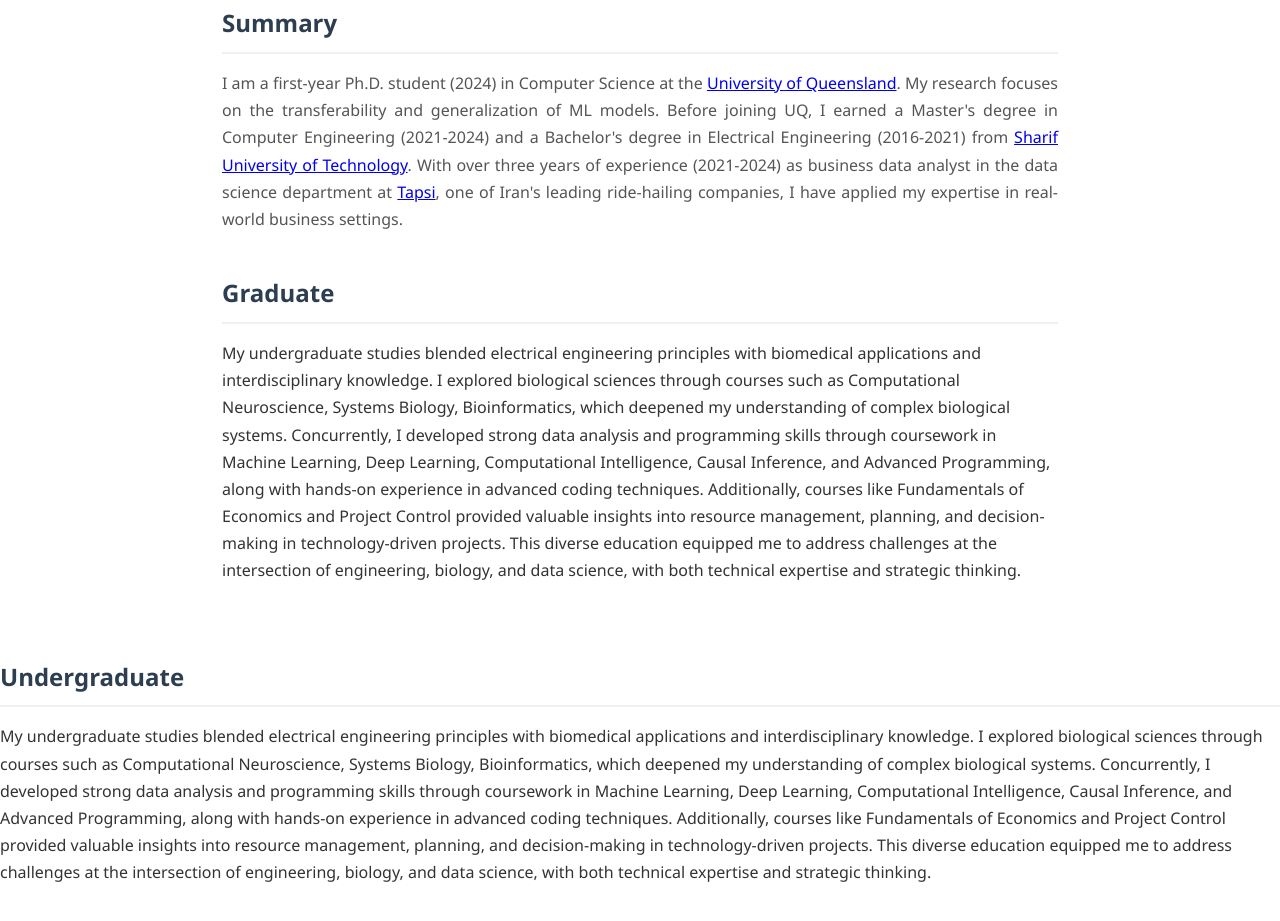
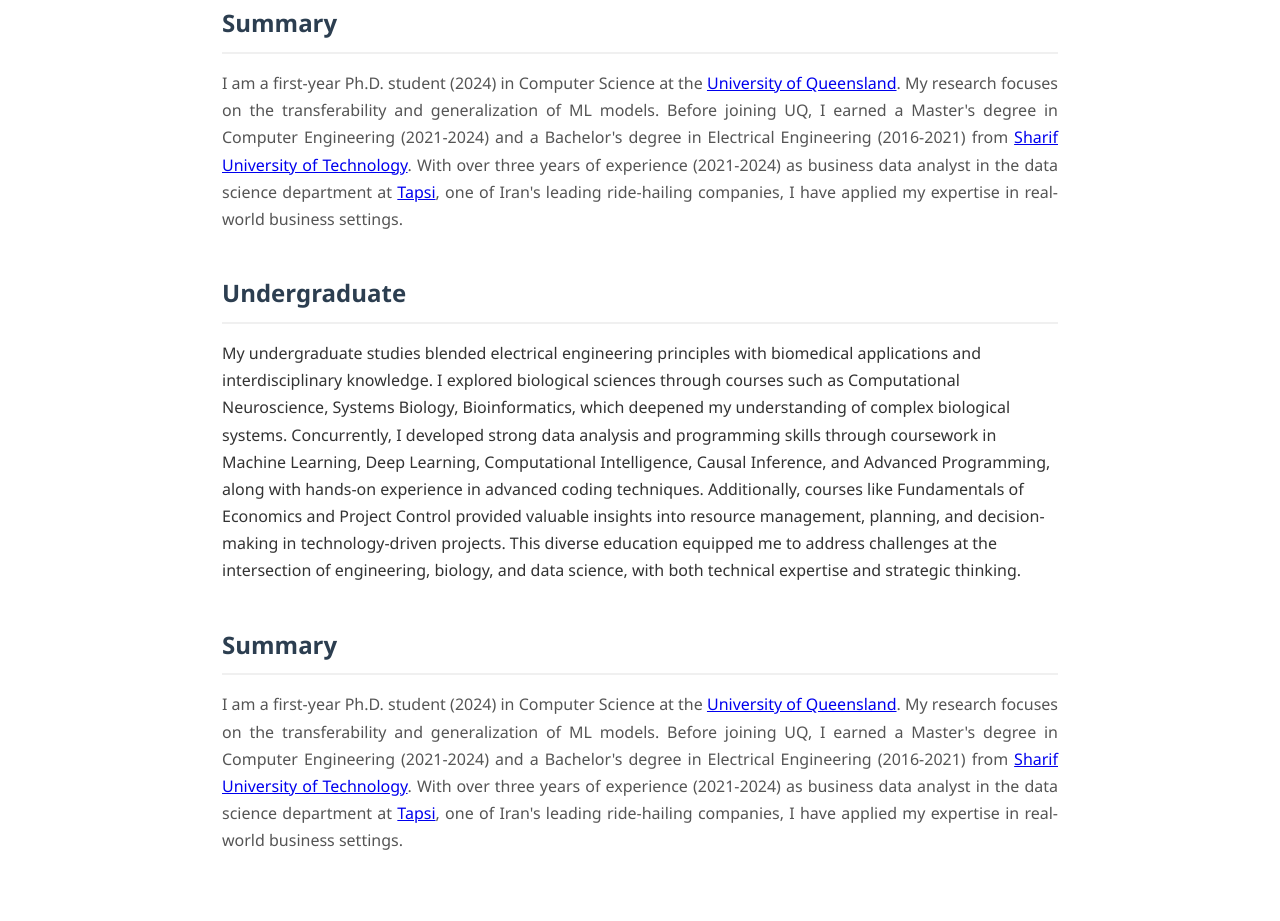
Before and after one commit to alizkzm/alizkzm.github.io, a plain HTML site: page index.html in a window 1280 px wide. Shown: the part 595-1516 px from the top of the page. Drawn offline with Linux system fonts and the light colour scheme.

Commit message:
Update index.html

```diff
--- a/index.html
+++ b/index.html
@@ -158,22 +158,22 @@
 </section>
 
 <section class="section">
-<h2>Graduate</h2>
-<ul class="Under-Graduate">
-<p>My undergraduate studies blended electrical engineering principles with biomedical applications and interdisciplinary knowledge. I explored biological sciences through courses such as Computational Neuroscience, Systems Biology, Bioinformatics, which deepened my understanding of complex biological systems. Concurrently, I developed strong data analysis and programming skills through coursework in Machine Learning, Deep Learning, Computational Intelligence, Causal Inference, and Advanced Programming, along with hands-on experience in advanced coding techniques. Additionally, courses like Fundamentals of Economics and Project Control provided valuable insights into resource management, planning, and decision-making in technology-driven projects. This diverse education equipped me to address challenges at the intersection of engineering, biology, and data science, with both technical expertise and strategic thinking.
+<h2>Undergraduate</h2>
+<div class="Undergraduate">
+<p> My undergraduate studies blended electrical engineering principles with biomedical applications and interdisciplinary knowledge. I explored biological sciences through courses such as Computational Neuroscience, Systems Biology, Bioinformatics, which deepened my understanding of complex biological systems. Concurrently, I developed strong data analysis and programming skills through coursework in Machine Learning, Deep Learning, Computational Intelligence, Causal Inference, and Advanced Programming, along with hands-on experience in advanced coding techniques. Additionally, courses like Fundamentals of Economics and Project Control provided valuable insights into resource management, planning, and decision-making in technology-driven projects. This diverse education equipped me to address challenges at the intersection of engineering, biology, and data science, with both technical expertise and strategic thinking.
 </p>
-</ul>
+</div>
 </section>
-</div>
+
 
 <section class="section">
-<h2>Undergraduate</h2>
-<ul class="Under-Graduate">
-<p>My undergraduate studies blended electrical engineering principles with biomedical applications and interdisciplinary knowledge. I explored biological sciences through courses such as Computational Neuroscience, Systems Biology, Bioinformatics, which deepened my understanding of complex biological systems. Concurrently, I developed strong data analysis and programming skills through coursework in Machine Learning, Deep Learning, Computational Intelligence, Causal Inference, and Advanced Programming, along with hands-on experience in advanced coding techniques. Additionally, courses like Fundamentals of Economics and Project Control provided valuable insights into resource management, planning, and decision-making in technology-driven projects. This diverse education equipped me to address challenges at the intersection of engineering, biology, and data science, with both technical expertise and strategic thinking.
+<h2>Summary</h2>
+<div class="content">
+<p> I am a first-year Ph.D. student (2024) in Computer Science at the <a href="https://www.uq.edu.au/">University of Queensland</a>. My research focuses on the transferability and generalization of ML models. Before joining UQ, I earned a Master's degree in Computer Engineering (2021-2024) and a Bachelor's degree in Electrical Engineering (2016-2021) from <a href="https://en.sharif.ir/">Sharif University of Technology</a>. With over three years of experience (2021-2024) as business data analyst in the data science department at <a href="https://tapsi.ir/">Tapsi</a>, one of Iran's leading ride-hailing companies, I have applied my expertise in real-world business settings.
 </p>
-</ul>
+</div>
 </section>
-</div>
+
 
 </body>
 </html>
```
